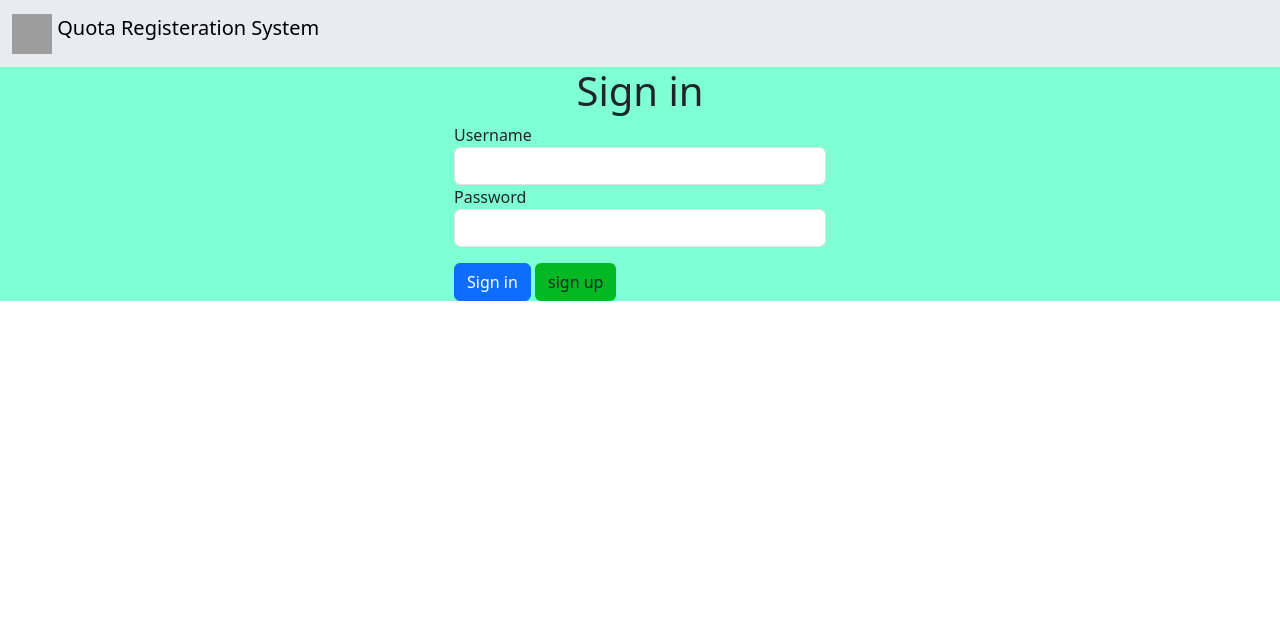
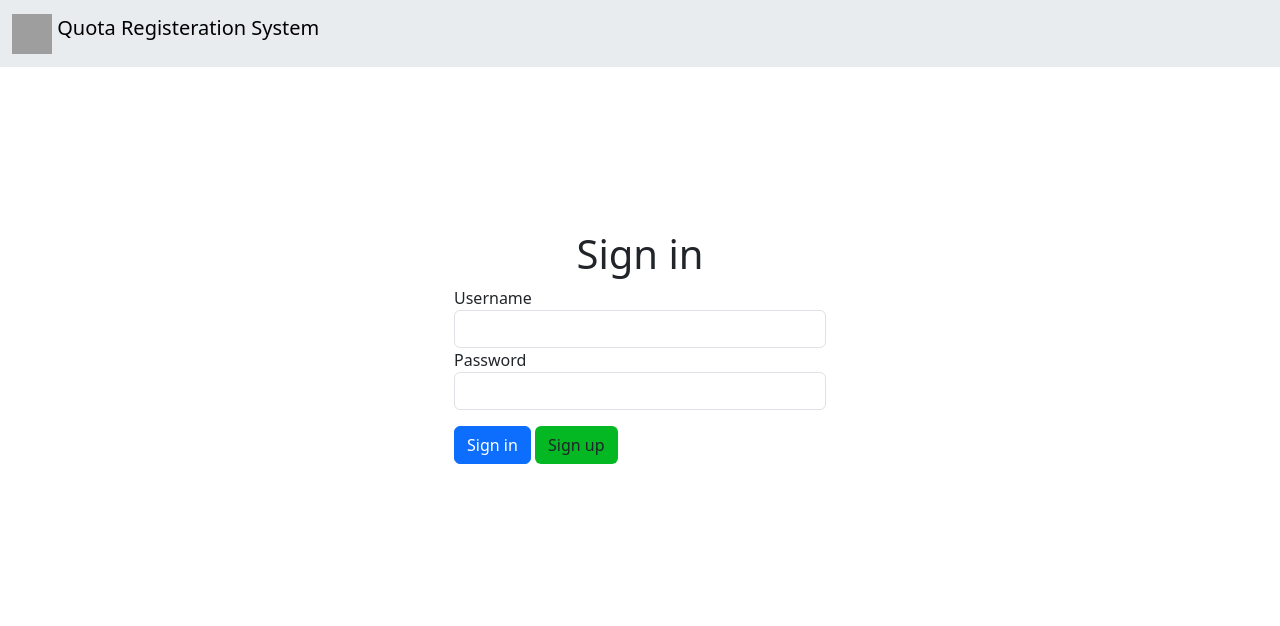
Before and after one commit to 6510615062/cn331-as2, a Django app: page /sign-in in a window 1280 px wide. Shown: the top 626 px of the page. Run offline with Django 5.2, Linux system fonts and the light colour scheme; grey boxes are pictures that could not be loaded.

Commit message:
sign-in.html v1.0

```diff
--- a/quota_registration/quota_webapp/templates/sign-in.html
+++ b/quota_registration/quota_webapp/templates/sign-in.html
@@ -5,13 +5,13 @@
 {% endblock %}
 
 {% block content %}
-    <div style="background-color: aquamarine;">
-        <div class="container ms-auto text-center">
-            <h1>Sign in</h1>
-
+    <div class="container">
+        <div class="row justify-content-center align-items-center" style="height: 70vh;">
+            <div class="container">
+                <h1 style="text-align: center;">Sign in</h1>
                 <!-- Calling messages framework -->
                 {% if messages %}
-            <div class="form-group col-md-4">
+                <div class="form-group col-md-4 mx-auto">
                     <div class="alert alert-danger" role="alert">
                         {% for message in messages %}
                             {{ message }}
@@ -20,8 +20,7 @@
                 </div>
                 {% endif %}
                 <!-- End calling messages framework -->
-        </div>
-        <div class="container mt-2">
+
                 <form method="POST" class="align-items-center" action="{% url 'sign-in' %}">
                     {% csrf_token %}
                     <div class="col-md-4 mx-auto">
@@ -34,9 +33,10 @@
                             <input type="password" class="form-control" name="password">
                         </div>
                         <button type="submit" class="btn btn-primary mt-3">Sign in</button>
-                    <a class="btn mt-3" style="background-color: rgb(3, 184, 34);" href="/sign-up">sign up</a>
+                        <a class="btn mt-3" style="background-color: rgb(3, 184, 34);" href="/sign-up">Sign up</a>
                     </div>
                 </form>
             </div>
         </div>
+    </div>
 {% endblock content %}
```
Lines whose indentation alone changed are shown as unchanged.
